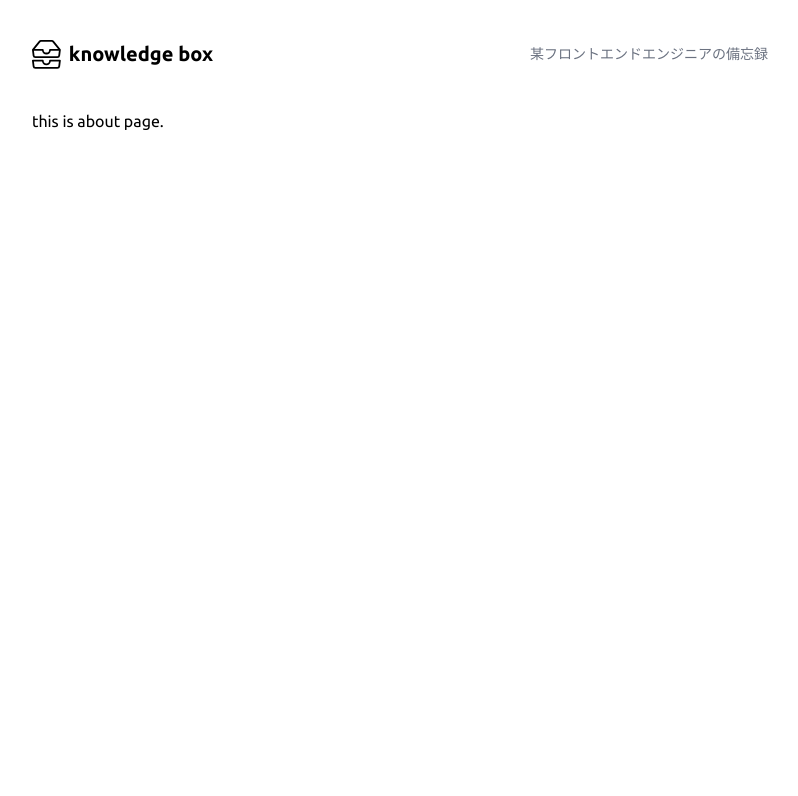
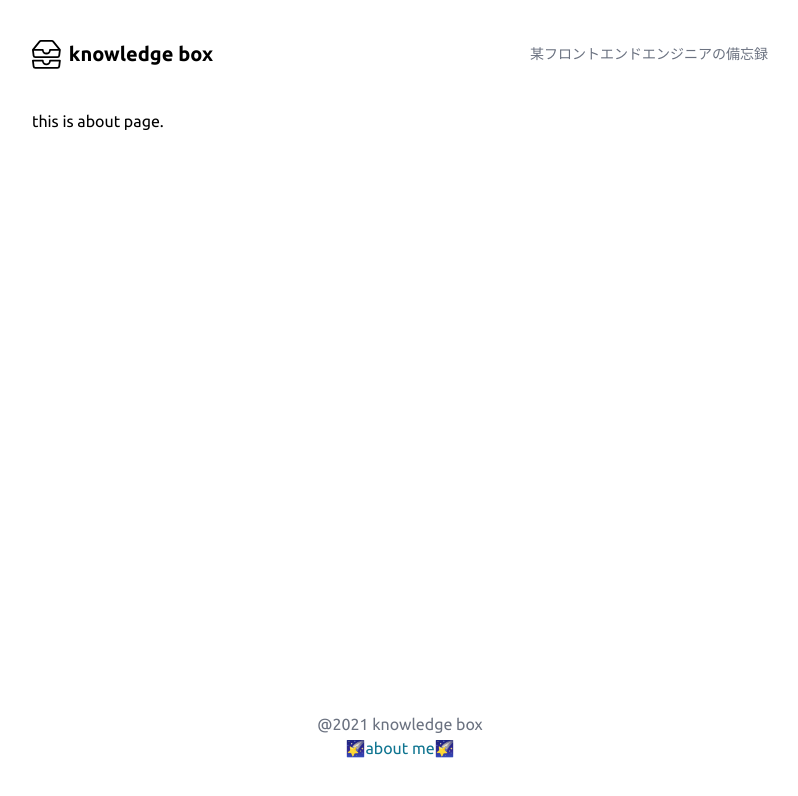
Before and after one commit to kca2250/jamstack-blog, a Next.js app: page /about in a window 1280 px wide. Shown: the top 796 px of the page, without its empty margins (240-1038 px from the left). Built offline with nearby package versions, Linux system fonts and the light colour scheme.

Commit message:
footer componentを適用

```diff
--- a/src/pages/_layout.tsx
+++ b/src/pages/_layout.tsx
@@ -1,5 +1,6 @@
+import { Noto_Sans_JP, Ubuntu } from 'next/font/google';
+import { Footer } from "@/components/footer";
 import { Header } from "@/components/header"
-import { Noto_Sans_JP, Ubuntu } from 'next/font/google';
 
 const notoSansJp = Noto_Sans_JP({
   subsets: ['latin'],
@@ -12,8 +13,11 @@ const ubuntu = Ubuntu({
 
 
 export const Layout = ({ children }: { children: React.ReactNode }) => (
-  <div className={`${ubuntu.className} ${notoSansJp.className} m-auto px-4 py-10 max-w-screen-md flex flex-col gap-10`}>
-    <Header />
-    {children}
+  <div className={`${ubuntu.className} ${notoSansJp.className} min-h-screen max-w-screen-md m-auto px-4 py-10 flex flex-col justify-between`}>
+    <div className="flex flex-col gap-10 pb-20">
+      <Header />
+      {children}
+    </div>
+    <Footer />
   </div>
 )
```
